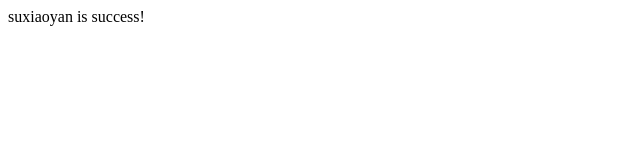
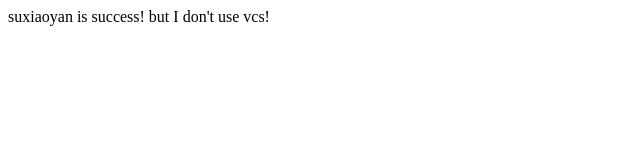
Before and after one commit to sutootototo2002/2016test, a plain HTML site: page index.html in a window 1280 px wide. Shown: the whole page, without its empty margins (0-640 px from the left). Drawn offline with Linux system fonts and the light colour scheme.

Commit message:
20161025-2

```diff
--- a/index.html
+++ b/index.html
@@ -5,6 +5,6 @@
     <title>suxiaoyan is success!</title>
 </head>
 <body>
-suxiaoyan is success!
+suxiaoyan is success! but I don't use vcs!
 </body>
 </html>
```
